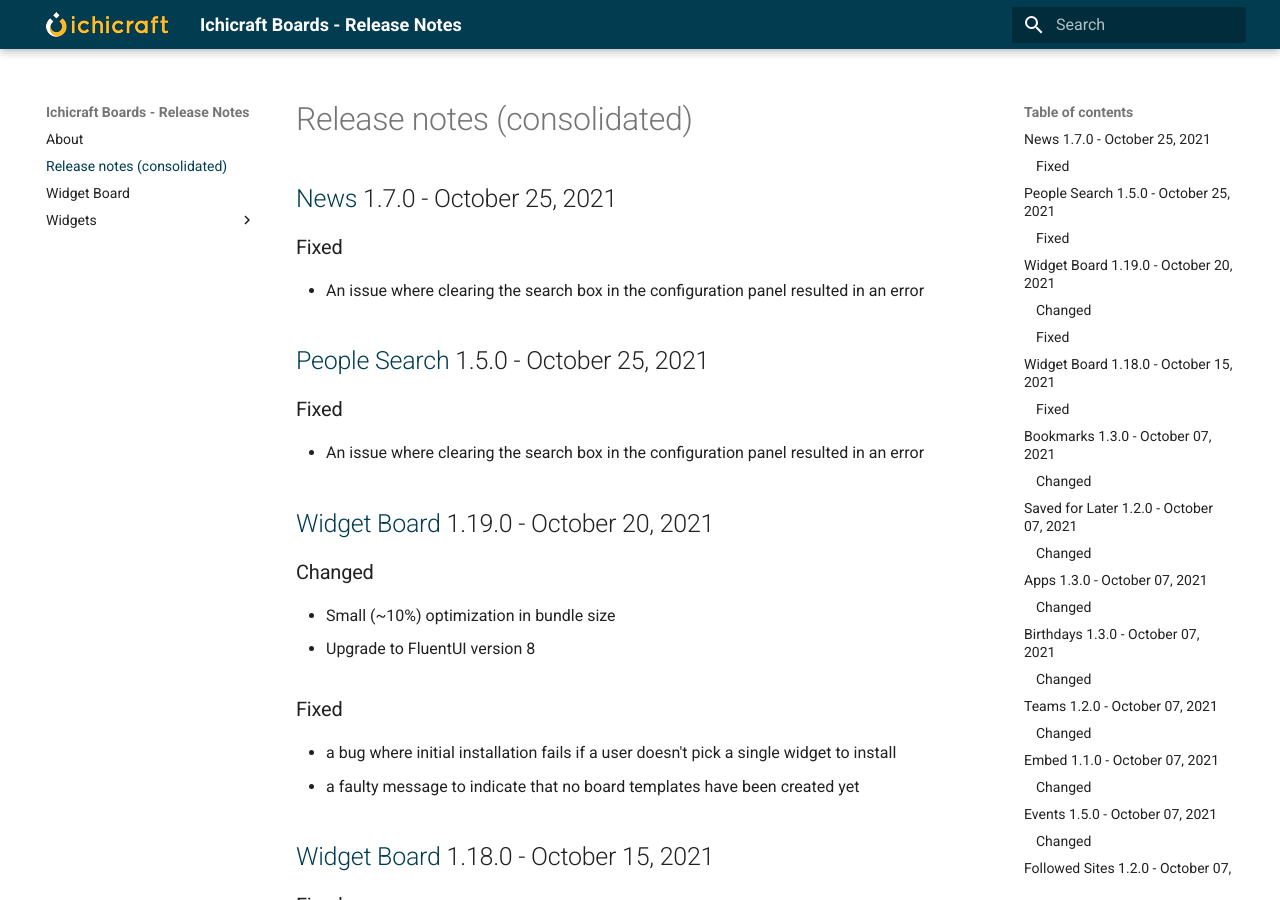
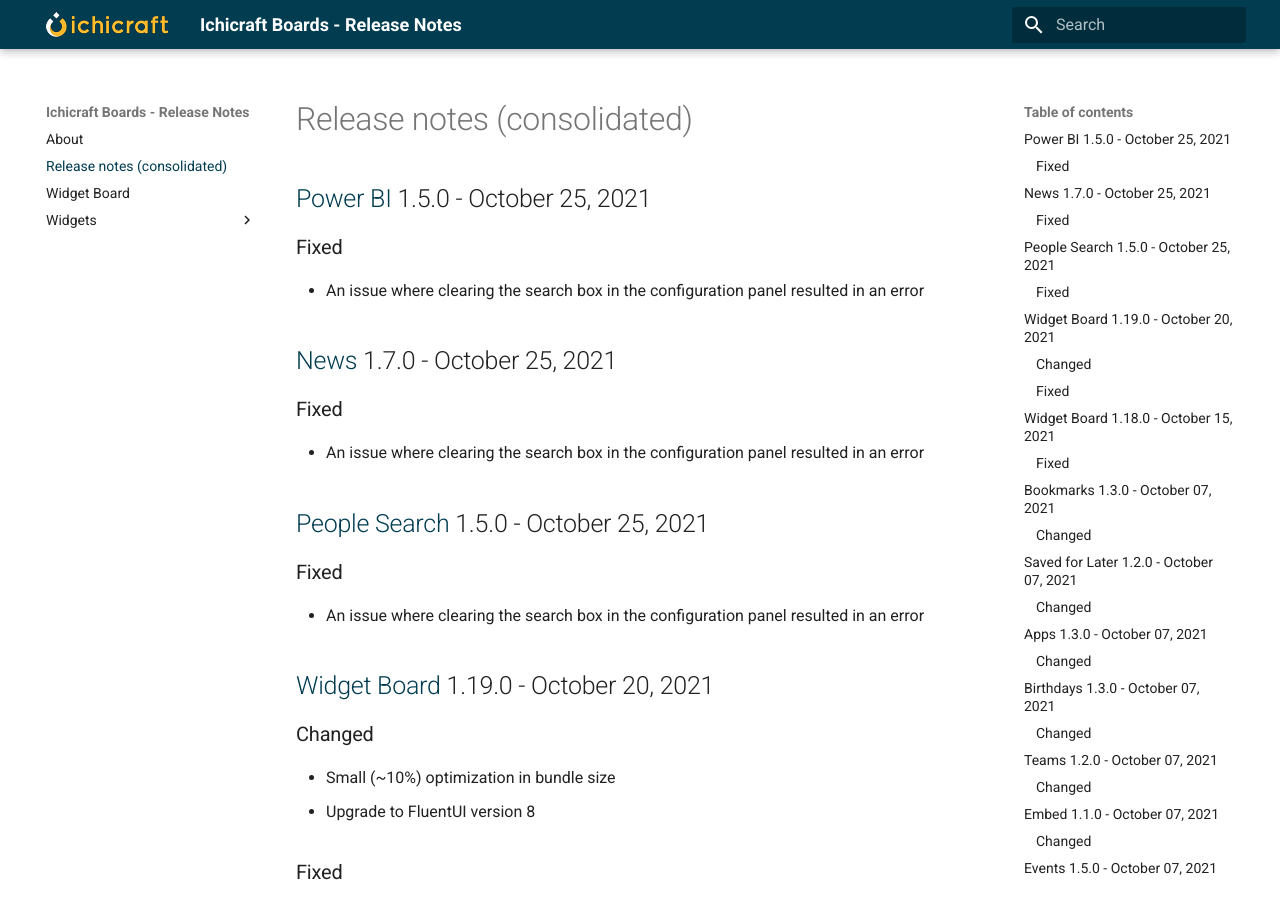
Before and after one commit to ichicraft/widgets-docs, an MkDocs documentation site: the page built from docs/Release-notes-(consolidated).md, in a window 1280 px wide and 900 px high. Built offline with MkDocs 1.6.1 and Material for MkDocs 9.7.7, drawn with Linux system fonts in a browser that asks for light colours.

Commit message:
Release notes updated by BuildService

```diff
--- a/docs/Release-notes-(consolidated).md
+++ b/docs/Release-notes-(consolidated).md
@@ -1,3 +1,8 @@
+## [Power BI](./Widgets/Power BI.md) 1.5.0 - October 25, 2021
+
+### Fixed
+- An issue where clearing the search box in the configuration panel resulted in an error
+
 ## [News](./Widgets/News.md) 1.7.0 - October 25, 2021
 
 ### Fixed
```
Also changed, not shown: docs/Widgets/Power BI.md (+5 -0 lines).
